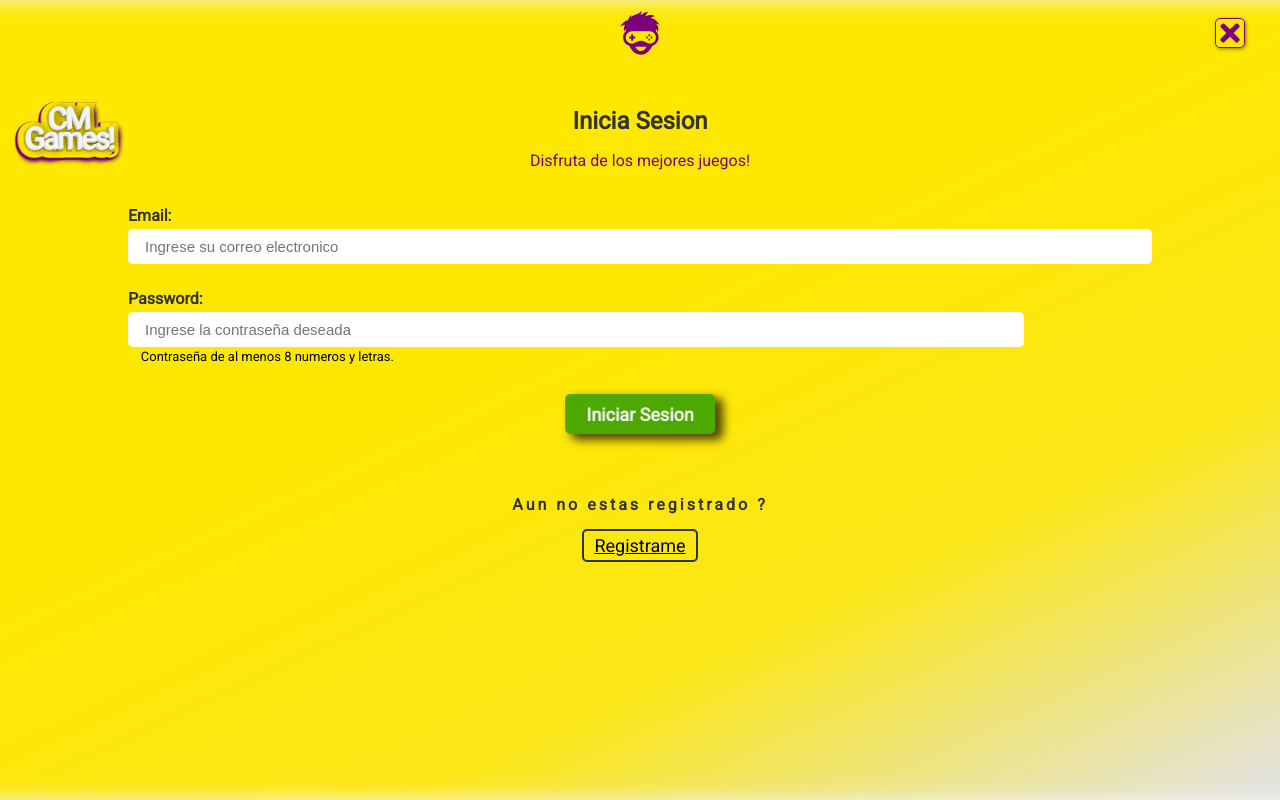
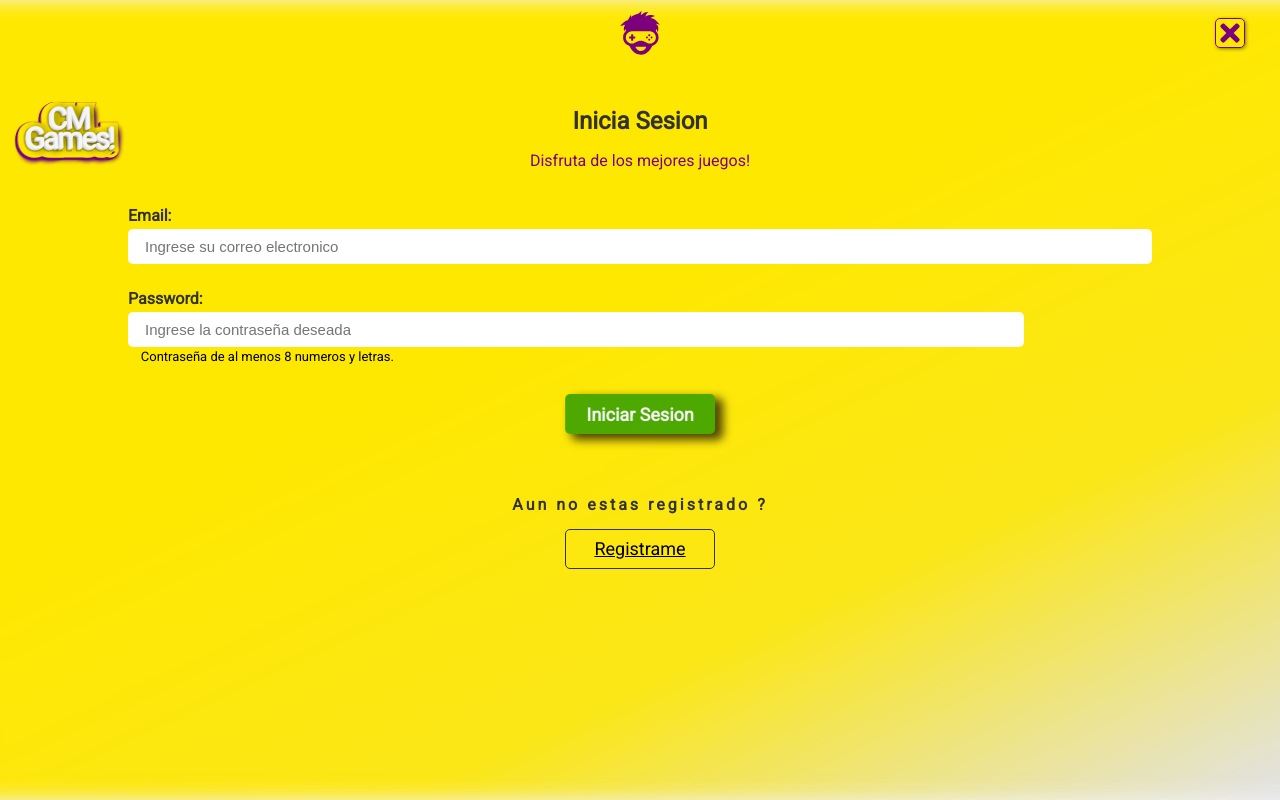
Before and after one commit to JuanMolfese/unicen-visualizacion, a Next.js app in the folder TP2/entregafinal/: page /login in a window 1280 px wide. Built offline with nearby package versions, Linux system fonts and the light colour scheme; no server answers.

Commit message:
alineacion y tamaño de boton transparente

```diff
--- a/TP2/entregafinal/styles/Register.module.css
+++ b/TP2/entregafinal/styles/Register.module.css
@@ -161,12 +161,17 @@
 
 
 .linkInicioSesion {
+  display: flex;
+  justify-content: center;
+  align-items: center;
   color: var(-color-DARK);
   font-size: large;
   text-decoration: underline;
-  border: var(--color-DARK) solid 2px;
-  padding: 4px 10px;
+  border: var(--color-DARK) solid 1px;
+  padding: 5px;
   border-radius: 5px;
+  width: 150px;
+  height: 40px;
 }
 
 .linkInicioSesion:hover {
```
